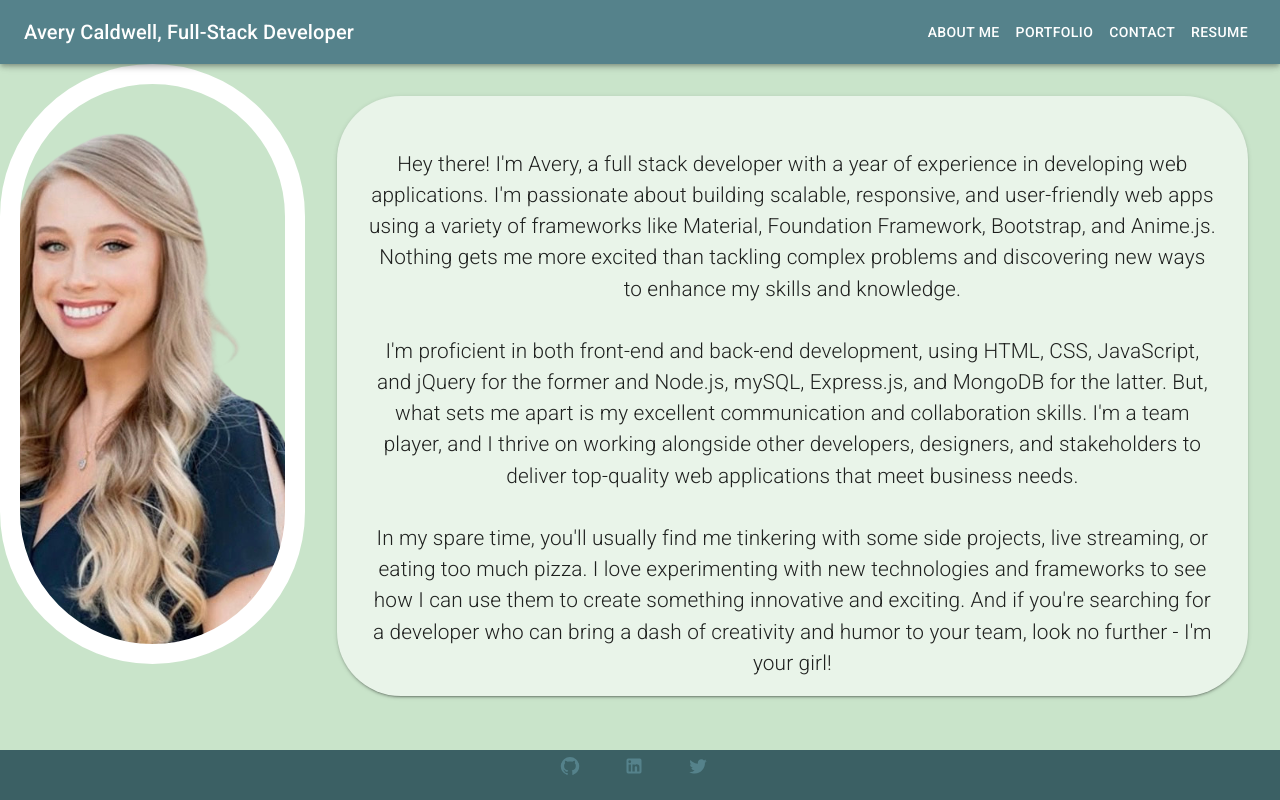
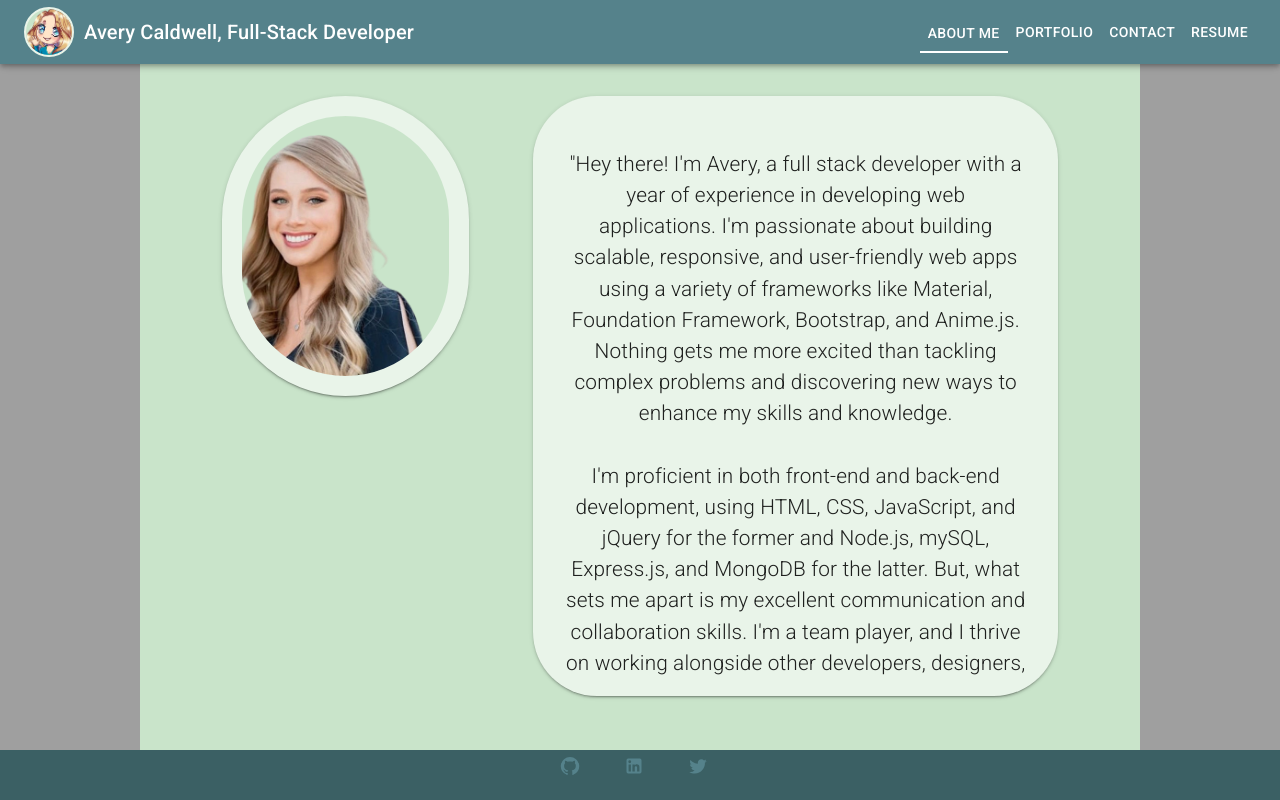
Before and after one commit to AveryCaldwell/React-Portfolio, a React (Create React App) app: page / in a window 1280 px wide. Built offline with nearby package versions, Linux system fonts and the light colour scheme.

Commit message:
edit styling

```diff
--- a/src/App.js
+++ b/src/App.js
@@ -26,14 +26,22 @@
                     setCurrentPage={setCurrentPage}
                     currentPage={currentPage}
                 />
-                <main>
+                <main
+                    style={{
+                        position: 'absolute',
+                        top: 64,
+                        left: 0,
+                        width: '100%',
+                        height: 'calc(100vh - 114px)',
+                        backgroundColor: '#9F9F9F',
+                    }}
+                >
                     <div
                         style={{
-                            position: 'absolute',
-                            top: 64,
-                            left: 0,
                             height: 'calc(100vh - 114px)',
                             width: '100%',
+                            maxWidth: 1000,
+                            margin: '0 auto',
                         }}
                     >
                         <About currentPage={currentPage} />
--- a/src/components/About.js
+++ b/src/components/About.js
@@ -13,21 +13,27 @@
                         backgroundColor: '#c9e4ca',
                         display: 'flex',
                         width: '100%',
+                        paddingLeft: '5%',
+                        paddingRight: '5%',
                     }}
                 >
-                    <div
-                        style={{
+                    <Material.Box
+                        sx={{
                             backgroundSize: 'cover',
                             backgroundRepeat: 'no-repeat',
                             backgroundPosition: '35% 15%',
                             backgroundImage: `url(${aves2})`,
                             height: 'calc(100vh - 200px)',
-                            width: '25%',
+                            width: '35%',
                             backgroundColor: '#c9e4ca',
                             borderRadius: 300,
-                            border: '20px solid white',
+                            maxWidth: '300px',
+                            maxHeight: 300,
+                            margin: '2rem',
+                            border: '20px solid #e9f4e9',
+                            boxShadow: 2,
                         }}
-                    ></div>
+                    ></Material.Box>
 
                     <Material.Box
                         sx={{
@@ -45,7 +51,7 @@
                         }}
                     >
                         <p style={{ overflow: 'auto', height: '100%' }}>
-                            Hey there! I'm Avery, a full stack developer with a
+                            "Hey there! I'm Avery, a full stack developer with a
                             year of experience in developing web applications.
                             I'm passionate about building scalable, responsive,
                             and user-friendly web apps using a variety of
@@ -74,7 +80,11 @@
                             them to create something innovative and exciting.
                             And if you're searching for a developer who can
                             bring a dash of creativity and humor to your team,
-                            look no further - I'm your girl!
+                            look no further - I'm your girl!"
+                            <br />
+                            - Avery Caldwell
+                            <br />
+                            Full-Stack Developer
                         </p>
                     </Material.Box>
                 </div>
--- a/src/components/Contact.js
+++ b/src/components/Contact.js
@@ -8,8 +8,13 @@
             {currentPage === 'Contact' && (
                 <div
                     style={{
+                        height: '100%',
                         backgroundColor: '#c9e4ca',
-                        height: 'calc(100vh - 114px)',
+                        display: 'flex',
+                        width: '100%',
+                        paddingLeft: '5%',
+                        paddingRight: '5%',
+                        overflow: 'auto',
                     }}
                 >
                     {/* everything goes inside this div */}
--- a/src/components/Header.js
+++ b/src/components/Header.js
@@ -1,5 +1,6 @@
 import * as React from 'react';
 import * as Material from '@mui/material';
+import avesLogo from '../img/aves_hi.png';
 // import * as IconsMaterial from '@mui/icons-material';
 //  for mobile
 // function HeaderMenu() {
@@ -84,12 +85,52 @@
 // }
 
 function Header({ setCurrentPage, currentPage }) {
+    const buttonSX = {
+        color: 'white',
+        position: 'relative',
+
+        '&:before': {
+            content: "''",
+            position: 'absolute',
+            width: '0',
+            height: '2px',
+            bottom: '-3px',
+            left: '50%',
+            transform: 'translate(-50%,0%)',
+            backgroundColor: 'white',
+            visibility: 'hidden',
+            transition: 'all 0.3s ease-in-out',
+        },
+        '&:hover:before': {
+            visibility: 'visible',
+            width: '100%',
+        },
+    };
+    const buttonSXSelected = {
+        color: 'white',
+        position: 'relative',
+        borderBottom: '2px solid white',
+        borderRadius: 0,
+        bottom: -2,
+    };
     return (
         <header className='header'>
             <Material.Box sx={{ flexGrow: 1 }}>
                 <Material.AppBar position='fixed'>
                     <Material.Toolbar>
-                        {/* <HeaderMenu /> */}
+                        <img
+                            src={avesLogo}
+                            style={{
+                                height: '50px',
+                                width: '50px',
+                                backgroundColor: '#c9e4ca',
+                                borderRadius: 300,
+                                border: '2px solid #e9f4e9',
+                                boxShadow: 2,
+                                marginRight: 10,
+                            }}
+                            alt='Aves Logo'
+                        />
                         <Material.Typography
                             variant='h6'
                             component='div'
@@ -97,33 +138,48 @@
                         >
                             Avery Caldwell, Full-Stack Developer
                         </Material.Typography>
-                        {/* <Material.Button
-                            color='inherit'
-                            onClick={() => setCurrentPage('About')}
-                        >
-                            Home
-                        </Material.Button> */}
+
                         <Material.Button
                             color='inherit'
                             onClick={() => setCurrentPage('About')}
+                            sx={
+                                currentPage === 'About'
+                                    ? buttonSXSelected
+                                    : buttonSX
+                            }
                         >
                             About Me
                         </Material.Button>
                         <Material.Button
                             color='inherit'
                             onClick={() => setCurrentPage('Portfolio')}
+                            sx={
+                                currentPage === 'Portfolio'
+                                    ? buttonSXSelected
+                                    : buttonSX
+                            }
                         >
                             Portfolio
                         </Material.Button>
                         <Material.Button
                             color='inherit'
                             onClick={() => setCurrentPage('Contact')}
+                            sx={
+                                currentPage === 'Contact'
+                                    ? buttonSXSelected
+                                    : buttonSX
+                            }
                         >
                             Contact
                         </Material.Button>
                         <Material.Button
                             color='inherit'
                             onClick={() => setCurrentPage('Resume')}
+                            sx={
+                                currentPage === 'Resume'
+                                    ? buttonSXSelected
+                                    : buttonSX
+                            }
                         >
                             Resume
                         </Material.Button>
--- a/src/components/Resume.js
+++ b/src/components/Resume.js
@@ -1,27 +1,69 @@
 import * as React from 'react';
 // import * as IconsMaterial from '@mui/icons-material';
-// import * as Material from '@mui/material';
-
+import * as Material from '@mui/material';
+import * as Router from 'react-router-dom';
 function Resume({ currentPage }) {
     return (
         <React.Fragment>
             {currentPage === 'Resume' && (
                 <div
                     style={{
+                        height: '100%',
                         backgroundColor: '#c9e4ca',
-                        height: 'calc(100vh - 114px)',
+                        display: 'flex',
+                        width: '100%',
+                        paddingLeft: '5%',
+                        paddingRight: '5%',
+                        overflow: 'auto',
                     }}
                 >
-                    {/* everything goes inside this div */}
-                    <h1>Resume</h1>
-                    {/* FIXME: link to pdf */}
-                    <p>
-                        Download my
-                        <a href='./components/resume.pdf' download>
-                            {' '}
-                            resume
-                        </a>
-                    </p>
+                    <Material.Box
+                        sx={{
+                            margin: '2rem',
+                            padding: '2rem',
+                            borderRadius: 16,
+                            textAlign: 'center',
+                            fontSize: '1.3rem',
+                            fontWeight: 'lighter',
+                            width: '75%',
+                            boxShadow: 2,
+                            backgroundColor: '#e9f4e9',
+                            height: 'calc(100vh - 200px)',
+                            overflow: 'scroll-y',
+                        }}
+                    >
+                        <h1>Resume</h1>
+                        {/* FIXME: link to pdf */}
+                        <h3>
+                            Download my&nbsp;
+                            <a
+                                href='./pdf/resume.pdf'
+                                download='AveryCaldwellResume.pdf'
+                            >
+                                resume
+                            </a>
+                        </h3>
+                        <h2>Front-end Proficiencies</h2>
+                        <ul>
+                            <li>HTML</li>
+                            <li>CSS</li>
+                            <li>JavaScript</li>
+                            <li>jQuery</li>
+                            <li>Responsive Design</li>
+                            <li>React</li>
+                            <li>Bootstrap</li>
+                            <li>Material UI</li>
+                            <li>PWA, NoSQL</li>
+                        </ul>
+                        <h2>Back-end Proficiencies</h2>
+                        <ul>
+                            <li>APIs</li>
+                            <li>Node</li>
+                            <li>Express</li>
+                            <li>MySQL, Sequelize</li>
+                            <li>OOP, ORM, MVC</li>
+                        </ul>
+                    </Material.Box>
                 </div>
             )}
         </React.Fragment>
```
Also changed, not shown: src/components/Portfolio.js (+96 -67 lines), src/img/weather.png (renamed from src/weather.png), 1 other file (tests, documents, lock files or other folders).
